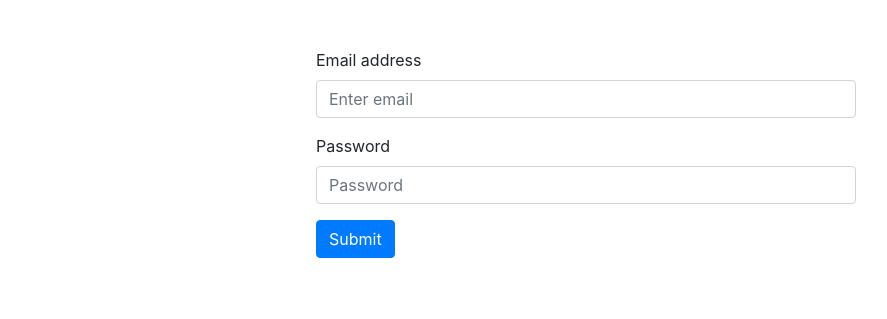
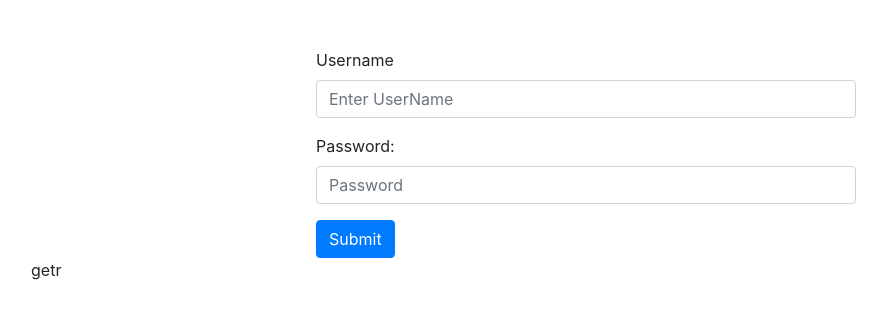
Before and after one commit to authoritydmc/rbank_python_flask, a Flask app: page /login in a window 1280 px wide. Shown: the part 56-375 px from the top of the page, without its empty margins (54-941 px from the left). Run offline with Flask 2, Linux system fonts and the light colour scheme; some libraries are stand-ins or nearby versions.

Commit message:
fixed login

```diff
--- a/retail_banking/routes.py
+++ b/retail_banking/routes.py
@@ -17,7 +17,6 @@ def login():
         return render_template('login.html',a="getr")
     else:
         # after user submit his username and password we get to this...
-        email=request.form.get('email',None)
-        password=request.form.get('psw',None)
-
-        return render_template('login.html',a="post--"+email+"---"+hashlib.sha256(b'{password}').hexdigest())
+        username=request.form.get('uid',"userNotFound")
+        password=request.form.get('psw',"passwordNotfound")
+        return render_template('login.html',a="post--"+username+"-"+password+"--"+hashlib.sha256(password.encode()).hexdigest())
--- a/retail_banking/templates/login.html
+++ b/retail_banking/templates/login.html
@@ -12,22 +12,24 @@
 
 <div class="row">
   <div class="col-md-6 offset-md-3">
-    <form class="mt-5">
+    <form class="mt-5" action="login" method="POST" >
       <div class="form-group">
-        <label for="exampleInputEmail1">Email address</label>
-        <input type="email" class="form-control" id="exampleInputEmail1" aria-describedby="emailHelp" placeholder="Enter email">
+        <label for="uid">Username</label>
+        <input type="text" class="form-control" id="uid" name="uid" placeholder="Enter UserName">
       </div>
       <div class="form-group">
-        <label for="exampleInputPassword1">Password</label>
-        <input type="password" class="form-control" id="exampleInputPassword1" placeholder="Password">
+        <label for="psw">Password:</label>
+        <input type="password" class="form-control" id="psw" name="psw" placeholder="Password">
       </div>
 
-      <button type="submit" class="btn btn-primary">Submit</button>
+      <button type="submit"  class="btn btn-primary">Submit</button>
     </form>
   </div>
 </div>
 
 
+{{ a }}
+
 
 
 {% endblock %}
```
